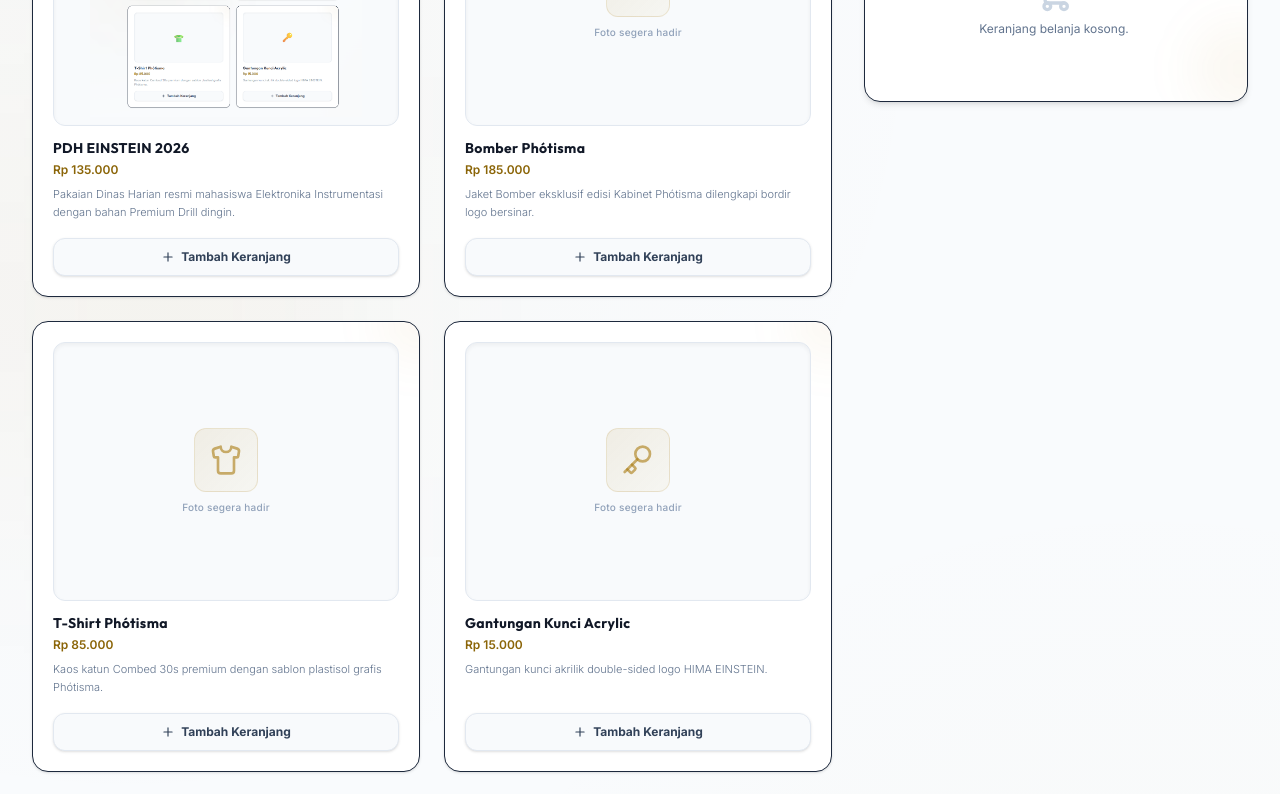
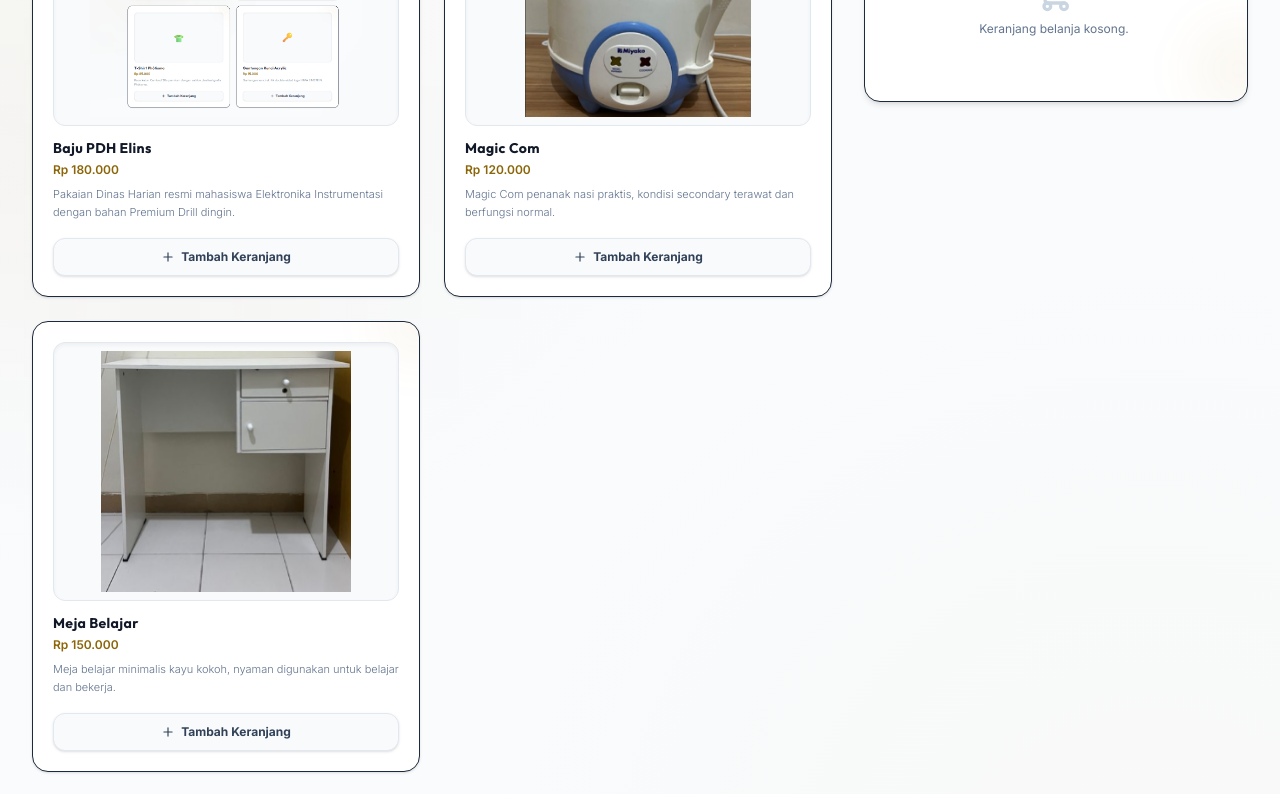
Before and after one commit to Adiguna0010/website-hima-einstein-com, a React (Vite) app: page /market in a window 1280 px wide. Shown: the part 420-1214 px from the top of the page. Built offline with nearby package versions, Linux system fonts and the light colour scheme.

Commit message:
Update market catalog to show only items from Media/Media yg dijual folder

```diff
--- a/src/pages/Dashboard/DanusDashboard.jsx
+++ b/src/pages/Dashboard/DanusDashboard.jsx
@@ -5,8 +5,8 @@ export default function DanusDashboard({ showToast }) {
   const [orders, setOrders] = useState([]);
 
   const DEFAULT_ORDERS = [
-    { id: 1, name: 'Zacky Elins', items: 'PDH EINSTEIN 2026 (1x)', total: 135000, file: 'bukti_zacky.png', status: 'Active' },
-    { id: 2, name: 'Dian Pratama', items: 'Bomber Phótisma (1x), Gantungan Kunci (2x)', total: 215000, file: 'bukti_dian.jpg', status: 'Pending' }
+    { id: 1, name: 'Zacky Elins', items: 'Baju PDH Elins (1x)', total: 180000, file: 'bukti_zacky.png', status: 'Active' },
+    { id: 2, name: 'Dian Pratama', items: 'Magic Com (1x), Meja Belajar (1x)', total: 270000, file: 'bukti_dian.jpg', status: 'Pending' }
   ];
 
   useEffect(() => {
--- a/src/pages/DivisionDetail.jsx
+++ b/src/pages/DivisionDetail.jsx
@@ -304,21 +304,21 @@ export default function DivisionDetail({ showToast }) {
       title: 'Dana Usaha',
       icon: '🛒',
       iconComponent: <ShoppingCart className="w-8 h-8 text-gold" />,
-      desc: 'Wirausaha mandiri Himpunan. Pembelian produk eksklusif PDH, bomber, dan merchandise resmi HIMA EINSTEIN.',
+      desc: 'Wirausaha mandiri Himpunan. Pembelian produk eksklusif PDH, barang dagangan, dan merchandise resmi HIMA EINSTEIN.',
       renderContent: () => (
         <div className="space-y-6 max-w-xl mx-auto">
           <h4 className="text-sm font-bold text-slate-800 uppercase tracking-widest text-left">Produk Populer Danus</h4>
           <div className="grid grid-cols-2 gap-4">
             <div className="p-4 bg-white border border-gold-border rounded-2xl flex flex-col justify-between text-left space-y-3 shadow-sm hover:border-gold/30 transition-all">
               <div className="w-full aspect-video rounded-xl bg-slate-50 border border-slate-200 flex items-center justify-center overflow-hidden shadow-inner">
-                <img src="/Media/Baju PDH Elins/pdh-elins.png" alt="PDH HIMA" className="w-full h-full object-cover" />
+                <img src="/Media/Media yg dijual/Baju PDH Elins 180.000/pdh-elins.png" alt="Baju PDH Elins" className="w-full h-full object-cover" />
               </div>
-              <span className="text-xs font-bold text-slate-800 truncate">PDH HIMA 2026</span>
-              <span className="text-xs text-gold-dark font-semibold">Rp 135.000</span>
+              <span className="text-xs font-bold text-slate-800 truncate">Baju PDH Elins</span>
+              <span className="text-xs text-gold-dark font-semibold">Rp 180.000</span>
               <button
                 onClick={() => {
-                  addToCart('PDH EINSTEIN 2026', 135000);
-                  showToast('PDH HIMA ditambahkan ke keranjang!', 'success');
+                  addToCart('Baju PDH Elins', 180000);
+                  showToast('Baju PDH Elins ditambahkan ke keranjang!', 'success');
                 }}
                 className="w-full py-2 bg-gold text-white text-xs font-bold rounded-xl hover:brightness-110 transition-all active:scale-95"
               >
@@ -326,15 +326,15 @@ export default function DivisionDetail({ showToast }) {
               </button>
             </div>
             <div className="p-4 bg-white border border-gold-border rounded-2xl flex flex-col justify-between text-left space-y-3 shadow-sm hover:border-gold/30 transition-all">
-              <div className="w-full aspect-video rounded-xl bg-slate-50 border border-slate-200 flex items-center justify-center shadow-inner">
-                <Shirt className="w-8 h-8 text-slate-400" />
+              <div className="w-full aspect-video rounded-xl bg-slate-50 border border-slate-200 flex items-center justify-center overflow-hidden shadow-inner">
+                <img src="/Media/Media yg dijual/Magiccom 120.000/magiccom.png" alt="Magic Com" className="w-full h-full object-cover" />
               </div>
-              <span className="text-xs font-bold text-slate-800 truncate">Bomber Phótisma</span>
-              <span className="text-xs text-gold-dark font-semibold">Rp 185.000</span>
+              <span className="text-xs font-bold text-slate-800 truncate">Magic Com</span>
+              <span className="text-xs text-gold-dark font-semibold">Rp 120.000</span>
               <button
                 onClick={() => {
-                  addToCart('Bomber Phótisma', 185000);
-                  showToast('Bomber Phótisma ditambahkan ke keranjang!', 'success');
+                  addToCart('Magic Com', 120000);
+                  showToast('Magic Com ditambahkan ke keranjang!', 'success');
                 }}
                 className="w-full py-2 bg-gold text-white text-xs font-bold rounded-xl hover:brightness-110 transition-all active:scale-95"
               >
--- a/src/pages/Market.jsx
+++ b/src/pages/Market.jsx
@@ -10,31 +10,10 @@ export default function Market({ showToast }) {
   const products = [
     {
       id: 'prod-pdh',
-      name: 'PDH EINSTEIN 2026',
-      price: 135000,
-      image: '/Media/Baju PDH Elins/pdh-elins.png',
+      name: 'Baju PDH Elins',
+      price: 180000,
+      image: '/Media/Media yg dijual/Baju PDH Elins 180.000/pdh-elins.png',
       desc: 'Pakaian Dinas Harian resmi mahasiswa Elektronika Instrumentasi dengan bahan Premium Drill dingin.'
-    },
-    {
-      id: 'prod-bomber',
-      name: 'Bomber Phótisma',
-      price: 185000,
-      icon: Shirt,
-      desc: 'Jaket Bomber eksklusif edisi Kabinet Phótisma dilengkapi bordir logo bersinar.'
-    },
-    {
-      id: 'prod-tshirt',
-      name: 'T-Shirt Phótisma',
-      price: 85000,
-      icon: Shirt,
-      desc: 'Kaos katun Combed 30s premium dengan sablon plastisol grafis Phótisma.'
-    },
-    {
-      id: 'prod-keychain',
-      name: 'Gantungan Kunci Acrylic',
-      price: 15000,
-      icon: Key,
-      desc: 'Gantungan kunci akrilik double-sided logo HIMA EINSTEIN.'
     },
     {
       id: 'prod-magiccom',
--- a/src/pages/Sphere.jsx
+++ b/src/pages/Sphere.jsx
@@ -40,7 +40,7 @@ export default function Sphere() {
       key: 'danus',
       title: 'Dana Usaha',
       iconComponent: <ShoppingCart className="w-6 h-6 text-gold" />,
-      desc: 'Wirausaha mandiri Himpunan. Pembelian produk eksklusif PDH, bomber, dan merchandise resmi HIMA EINSTEIN.',
+      desc: 'Wirausaha mandiri Himpunan. Pembelian produk eksklusif PDH, barang dagangan, dan merchandise resmi HIMA EINSTEIN.',
     },
     {
       key: 'kominfo',
```
